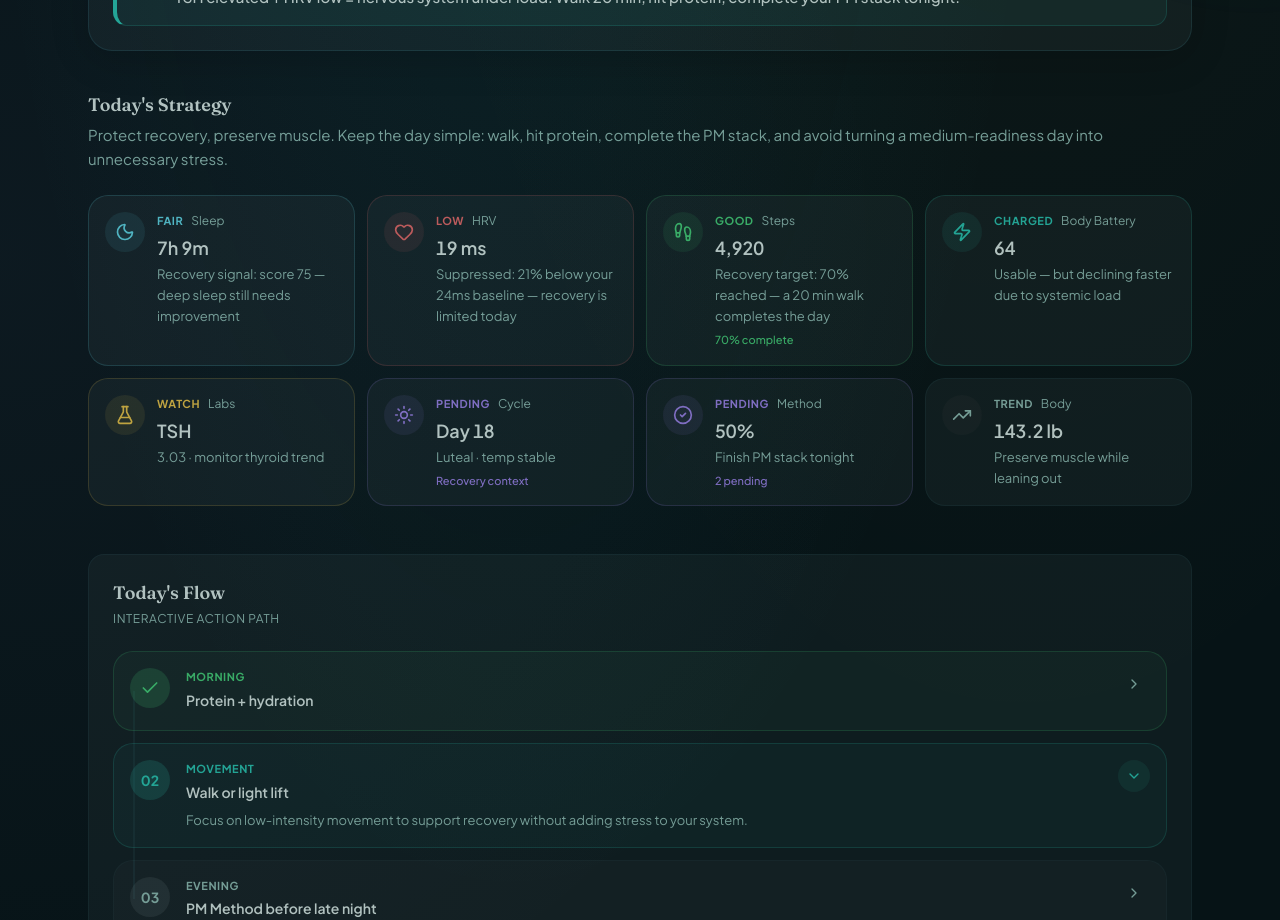
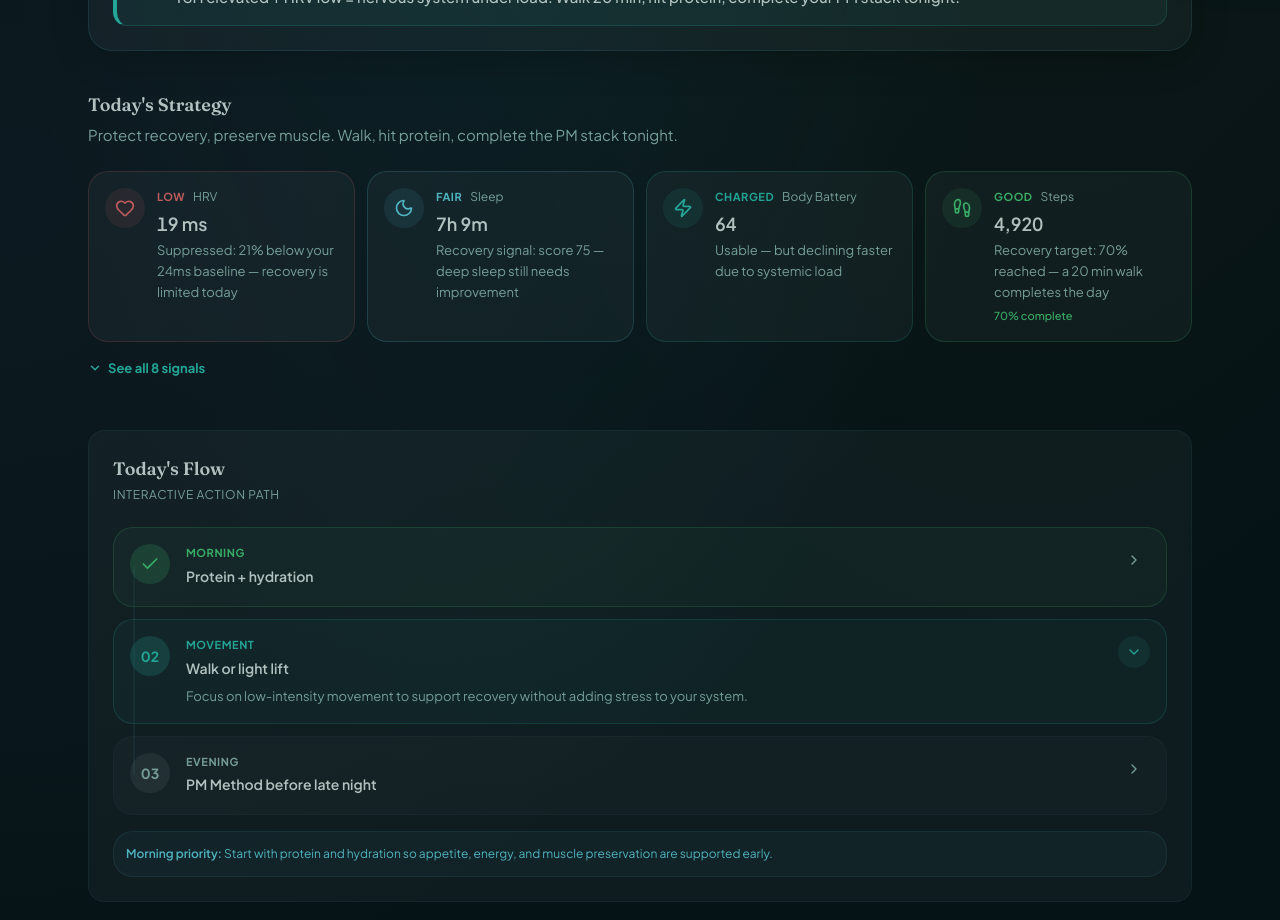
Before and after one commit to stepharlie/meridian-app, a Next.js app: page / in a window 1280 px wide. Shown: the part 980-1900 px from the top of the page. Built offline with nearby package versions, Linux system fonts and the light colour scheme.

Commit message:
Add files via upload

```diff
--- a/components/meridian/today-strategy.tsx
+++ b/components/meridian/today-strategy.tsx
@@ -1,5 +1,6 @@
 "use client"
 
+import { useState } from "react"
 import { Moon, Heart, Footprints, Zap, FlaskConical, Sun, CheckCircle2, TrendingUp } from "lucide-react"
 import { cn } from "@/lib/utils"
 
@@ -13,45 +14,35 @@ interface MetricCardProps {
 }
 
 const statusConfig = {
-  fair: { color: "text-accent", bg: "bg-accent/10", border: "border-accent/20" },
-  low: { color: "text-chart-4", bg: "bg-chart-4/10", border: "border-chart-4/20" },
-  good: { color: "text-chart-2", bg: "bg-chart-2/10", border: "border-chart-2/20" },
-  charged: { color: "text-primary", bg: "bg-primary/10", border: "border-primary/20" },
-  watch: { color: "text-chart-3", bg: "bg-chart-3/10", border: "border-chart-3/20" },
-  pending: { color: "text-chart-5", bg: "bg-chart-5/10", border: "border-chart-5/20" },
-  trend: { color: "text-muted-foreground", bg: "bg-muted/50", border: "border-border/50" },
+  fair:    { color: "text-accent",           bg: "bg-accent/10",    border: "border-accent/20" },
+  low:     { color: "text-chart-4",          bg: "bg-chart-4/10",   border: "border-chart-4/20" },
+  good:    { color: "text-chart-2",          bg: "bg-chart-2/10",   border: "border-chart-2/20" },
+  charged: { color: "text-primary",          bg: "bg-primary/10",   border: "border-primary/20" },
+  watch:   { color: "text-chart-3",          bg: "bg-chart-3/10",   border: "border-chart-3/20" },
+  pending: { color: "text-chart-5",          bg: "bg-chart-5/10",   border: "border-chart-5/20" },
+  trend:   { color: "text-muted-foreground", bg: "bg-muted/50",     border: "border-border/50" },
 }
 
 function MetricCard({ icon, status, label, value, sublabel, detail }: MetricCardProps) {
   const config = statusConfig[status]
-
   return (
     <div className={cn(
       "group p-4 rounded-xl border transition-all duration-200 cursor-pointer min-h-[100px]",
       "hover:scale-[1.02] hover:shadow-lg active:scale-[0.98]",
       "bg-card", config.border,
-      "hover:border-opacity-50"
     )}>
       <div className="flex items-start gap-3">
-        <div className={cn(
-          "flex-shrink-0 w-10 h-10 rounded-xl flex items-center justify-center transition-transform duration-200",
-          "group-hover:scale-110",
-          config.bg
-        )}>
+        <div className={cn("flex-shrink-0 w-10 h-10 rounded-xl flex items-center justify-center", config.bg)}>
           <span className={config.color}>{icon}</span>
         </div>
         <div className="flex-1 min-w-0">
           <div className="flex items-center gap-2 mb-1">
-            <span className={cn("text-[11px] font-bold uppercase tracking-wider", config.color)}>
-              {status}
-            </span>
-            <span className="text-xs font-600 text-muted-foreground">{label}</span>
+            <span className={cn("text-[11px] font-bold uppercase tracking-wider", config.color)}>{status}</span>
+            <span className="text-xs text-muted-foreground">{label}</span>
           </div>
           <div className="text-lg font-semibold text-foreground truncate tabular-nums">{value}</div>
           <div className="text-[13px] text-muted-foreground leading-relaxed mt-0.5">{sublabel}</div>
-          {detail && (
-            <div className={cn("text-[11px] mt-1 font-medium", config.color)}>{detail}</div>
-          )}
+          {detail && <div className={cn("text-[11px] mt-1 font-medium", config.color)}>{detail}</div>}
         </div>
       </div>
     </div>
@@ -59,78 +50,51 @@ function MetricCard({ icon, status, label, value, sublabel, detail }: MetricCard
 }
 
 export function TodayStrategy() {
+  const [showAll, setShowAll] = useState(false)
+
   return (
     <section className="px-4 py-6 lg:px-6">
-      {/* Strategy Header */}
       <div className="mb-6">
-        <h2 className="text-lg font-semibold text-foreground mb-1">Today&apos;s Strategy</h2>
+        <h2 className="text-lg font-semibold text-foreground mb-1">Today's Strategy</h2>
         <p className="text-[15px] text-muted-foreground text-pretty leading-relaxed">
-          Protect recovery, preserve muscle. Keep the day simple: walk, hit protein, complete the PM stack, and avoid turning a medium-readiness day into unnecessary stress.
+          Protect recovery, preserve muscle. Walk, hit protein, complete the PM stack tonight.
         </p>
       </div>
 
-      {/* Metrics Grid */}
-      <div className="grid grid-cols-2 lg:grid-cols-4 gap-3">
-        <MetricCard
-          icon={<Moon className="w-5 h-5" />}
-          status="fair"
-          label="Sleep"
-          value="7h 9m"
-          sublabel="Recovery signal: score 75 — deep sleep still needs improvement"
-        />
-        <MetricCard
-          icon={<Heart className="w-5 h-5" />}
-          status="low"
-          label="HRV"
-          value="19 ms"
-          sublabel="Suppressed: 21% below your 24ms baseline — recovery is limited today"
-        />
-        <MetricCard
-          icon={<Footprints className="w-5 h-5" />}
-          status="good"
-          label="Steps"
-          value="4,920"
-          sublabel="Recovery target: 70% reached — a 20 min walk completes the day"
-          detail="70% complete"
-        />
-        <MetricCard
-          icon={<Zap className="w-5 h-5" />}
-          status="charged"
-          label="Body Battery"
-          value="64"
-          sublabel="Usable — but declining faster due to systemic load"
-        />
-        <MetricCard
-          icon={<FlaskConical className="w-5 h-5" />}
-          status="watch"
-          label="Labs"
-          value="TSH"
-          sublabel="3.03 · monitor thyroid trend"
-        />
-        <MetricCard
-          icon={<Sun className="w-5 h-5" />}
-          status="pending"
-          label="Cycle"
-          value="Day 18"
-          sublabel="Luteal · temp stable"
-          detail="Recovery context"
-        />
-        <MetricCard
-          icon={<CheckCircle2 className="w-5 h-5" />}
-          status="pending"
-          label="Method"
-          value="50%"
-          sublabel="Finish PM stack tonight"
-          detail="2 pending"
-        />
-        <MetricCard
-          icon={<TrendingUp className="w-5 h-5" />}
-          status="trend"
-          label="Body"
-          value="143.2 lb"
-          sublabel="Preserve muscle while leaning out"
-        />
+      <div className="grid grid-cols-2 lg:grid-cols-4 gap-3 mb-3">
+        <MetricCard icon={<Heart className="w-5 h-5" />} status="low" label="HRV" value="19 ms"
+          sublabel="Suppressed: 21% below your 24ms baseline — recovery is limited today" />
+        <MetricCard icon={<Moon className="w-5 h-5" />} status="fair" label="Sleep" value="7h 9m"
+          sublabel="Recovery signal: score 75 — deep sleep still needs improvement" />
+        <MetricCard icon={<Zap className="w-5 h-5" />} status="charged" label="Body Battery" value="64"
+          sublabel="Usable — but declining faster due to systemic load" />
+        <MetricCard icon={<Footprints className="w-5 h-5" />} status="good" label="Steps" value="4,920"
+          sublabel="Recovery target: 70% reached — a 20 min walk completes the day" detail="70% complete" />
       </div>
+
+      <div style={{ overflow: "hidden", maxHeight: showAll ? "600px" : "0px", opacity: showAll ? 1 : 0, transition: "max-height 0.38s cubic-bezier(.22,1,.36,1), opacity 0.3s ease" }}>
+        <div className="grid grid-cols-2 lg:grid-cols-4 gap-3 mb-3">
+          <MetricCard icon={<FlaskConical className="w-5 h-5" />} status="watch" label="Labs" value="TSH 3.03"
+            sublabel="Elevated vs optimal — thyroid conversion suboptimal this season" />
+          <MetricCard icon={<Sun className="w-5 h-5" />} status="pending" label="Cycle" value="Day 18"
+            sublabel="Luteal phase — progesterone high, recovery slower than follicular" detail="Recovery context" />
+          <MetricCard icon={<CheckCircle2 className="w-5 h-5" />} status="pending" label="Method" value="50%"
+            sublabel="PM stack incomplete — magnesium + L-Theanine still pending tonight" detail="2 pending" />
+          <MetricCard icon={<TrendingUp className="w-5 h-5" />} status="trend" label="Body" value="143.2 lb"
+            sublabel="Down 16 lbs from peak — preserve muscle with protein priority" />
+        </div>
+      </div>
+
+      <button
+        onClick={() => setShowAll(!showAll)}
+        style={{ display: "flex", alignItems: "center", gap: "6px", fontSize: "13px", fontWeight: 700, color: "#2DD4BF", background: "transparent", border: "none", cursor: "pointer", padding: "4px 0" }}
+      >
+        <svg width="14" height="14" viewBox="0 0 24 24" fill="none" stroke="currentColor" strokeWidth="2.5" strokeLinecap="round" strokeLinejoin="round"
+          style={{ transition: "transform 0.3s", transform: showAll ? "rotate(180deg)" : "rotate(0deg)" }}>
+          <polyline points="6 9 12 15 18 9" />
+        </svg>
+        {showAll ? "Show less" : "See all 8 signals"}
+      </button>
     </section>
   )
 }
```
